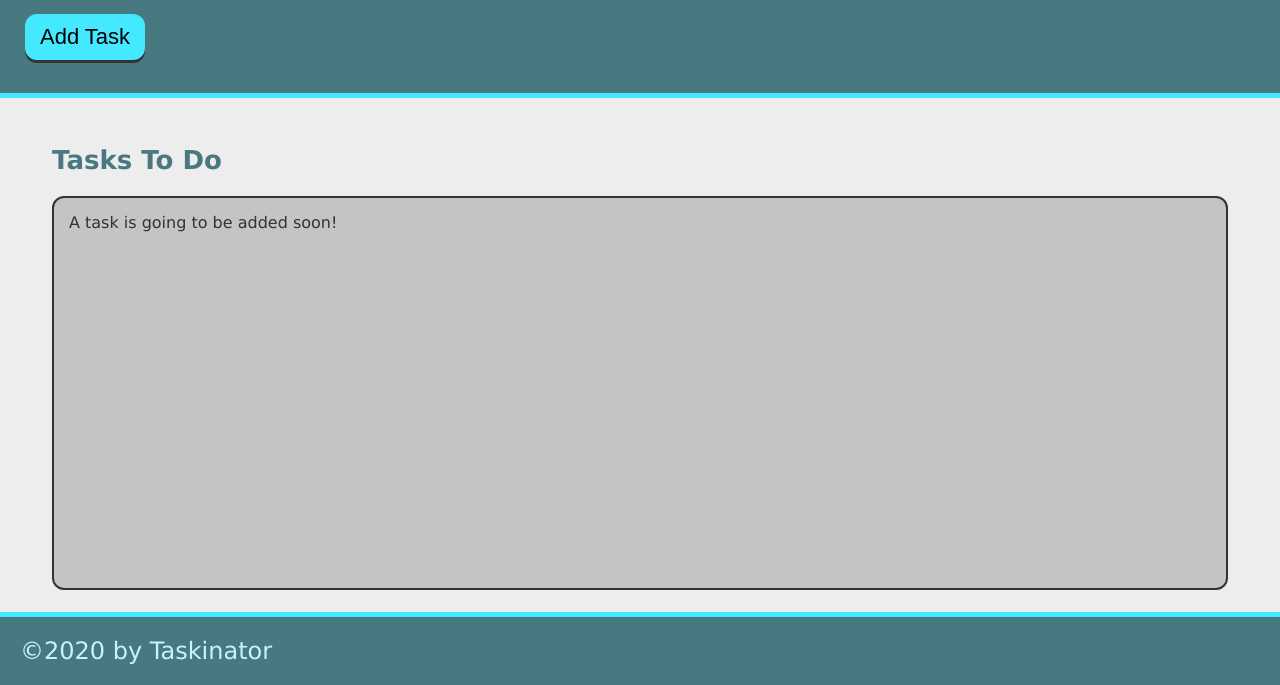
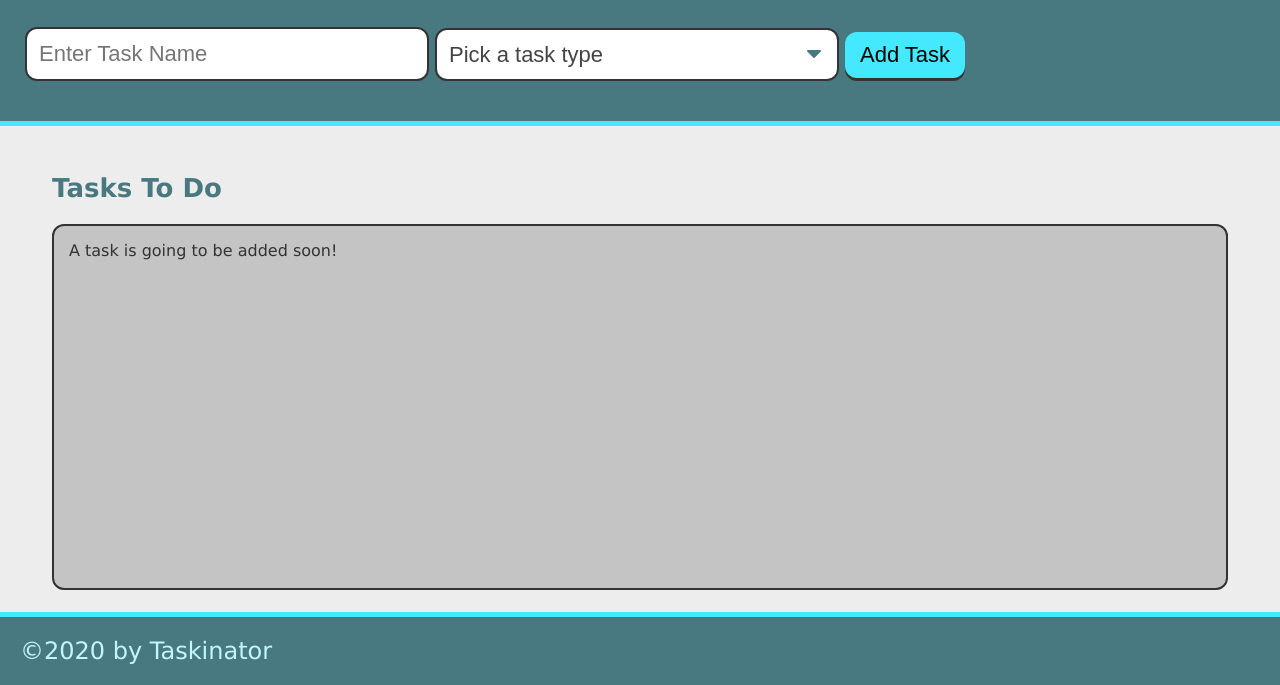
Before and after one commit to KevinPMyers/taskinator, a plain HTML site: page index.html in a window 1280 px wide. Shown: the part 115-800 px from the top of the page. Drawn offline with Linux system fonts and the light colour scheme.

Commit message:
added 'type of task' dropdown menu

```diff
--- a/index.html
+++ b/index.html
@@ -1,47 +1,47 @@
 <!DOCTYPE html>
 <html lang="en">
   <head>
-    <meta charset="UTF-8">
-    <meta http-equiv="X-UA-Compatible" content="IE=edge">
-    <meta name="viewport" content="width=device-width, initial-scale=1.0">
+    <meta charset="UTF-8" />
+    <meta http-equiv="X-UA-Compatible" content="IE=edge" />
+    <meta name="viewport" content="width=device-width, initial-scale=1.0" />
     <title>Taskinator</title>
-    <link rel="stylesheet" href="./assets/css/style.css">
+    <link rel="stylesheet" href="./assets/css/style.css" />
   </head>
   <body>
     <header>
-        <h1 class="page-title">
-            Taskinator
-        </h1>
+      <h1 class="page-title">Taskinator</h1>
 
-        <p>
-            Click the button below to add a new task!
-        </p>
+      <p>Click the button below to add a new task!</p>
 
-        <button class="btn" id="save-task">
-            Add Task
-        </button>
-
+      <form id="task-form">
+        <div class="form-group">
+          <input type="text" name="task-name" placeholder="Enter Task Name" />
+        </div>
+        <div class="form-group">
+            <select name="task-type" class="select-dropdown">
+                <option value="" disabled selected>Pick a task type</option>
+                <option value="Print">Print</option>
+                <option value="Web">Web</option>
+                <option value="Mobile">Mobile</option>
+            </select>
+        </div>
+        <div class="form-group">
+          <button class="btn" id="save-task" type="submit">Add Task</button>
+        </div>
+      </form>
     </header>
 
     <main class="page-content">
       <section class="task-list-wrapper">
-            <h2 class="list-title">
-                Tasks To Do
-            </h2>
+        <h2 class="list-title">Tasks To Do</h2>
 
         <ul class="task-list" id="tasks-to-do">
-
-                <li class="task-itme">
-                    A task is going to be added soon!
-                </li>
-
+          <li class="task-itme">A task is going to be added soon!</li>
         </ul>
       </section>
     </main>
 
-    <footer>
-        &copy;2020 by Taskinator
-    </footer>
+    <footer>&copy;2020 by Taskinator</footer>
 
     <script src="./assets/js/script.js"></script>
   </body>
```
Lines whose indentation alone changed are shown as unchanged.
